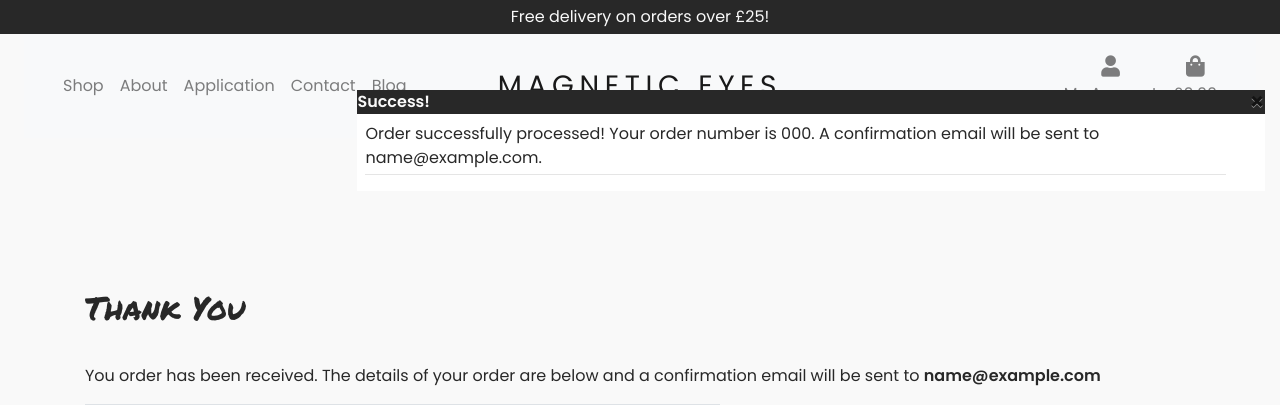
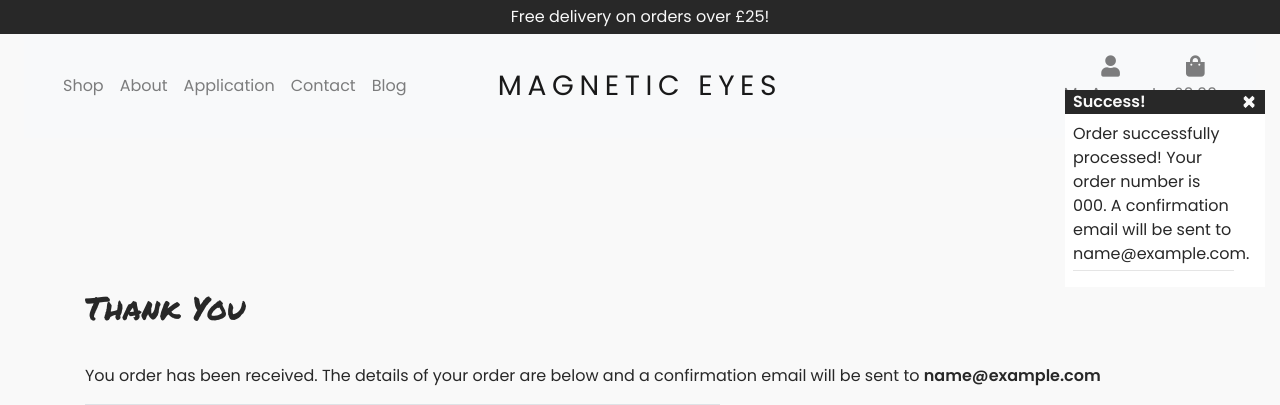
Before and after one commit to michellelclement/magnetic-eyes, a Django app: page /checkout/checkout_success/000 in a window 1280 px wide. Shown: the top 405 px of the page. Run offline with Django 3.2, Linux system fonts and the light colour scheme; tables that the repository leaves empty hold one stand-in row (values such as "Sample post"); some libraries are stand-ins or nearby versions.

Commit message:
Updating styling of toast's

```diff
--- a/static/css/base.css
+++ b/static/css/base.css
@@ -202,6 +202,8 @@ footer {
 /* Messages / Toasts */
 .message-container {
     position: fixed;
+    max-width: min-content;
+    min-width: 200px;
     top: 90px;
     right: 15px;
     z-index: 99999;
@@ -210,6 +212,12 @@ footer {
 .toast-header {
     background-color: #282828;
     color: #F9F9F9;
+}
+
+.toast-close {
+    color: #F9F9F9;
+    text-shadow: 0;
+    opacity: 1;
 }
 
 .custom-toast {
--- a/templates/includes/toasts/toast_success.html
+++ b/templates/includes/toasts/toast_success.html
@@ -1,7 +1,7 @@
 <div class="toast custom-toast" role="alert" aria-live="assertive" aria-atomic="true" data-autohide="false">
   <div class="toast-header">
-    <strong class="mr-auto">Success!</strong>
-    <button type="button" class="ml-2 mb-1 close" data-dismiss="toast" aria-label="Close">
+    <strong class="ml-2">Success!</strong>
+    <button type="button toast-close" class="mb-1 mr-2 toast-close close" data-dismiss="toast" aria-label="Close">
       <span aria-hidden="true">&times;</span>
     </button>
   </div>
@@ -32,7 +32,7 @@
         {% endfor %}
       </div>
       <div class="row">
-        <div class="col">
+        <div class="col mr-2 ml-2">
           <strong
             ><p class="ml-2">
               Total{% if free_delivery_delta > 0 %} (Exc. delivery){% endif %}:
```
